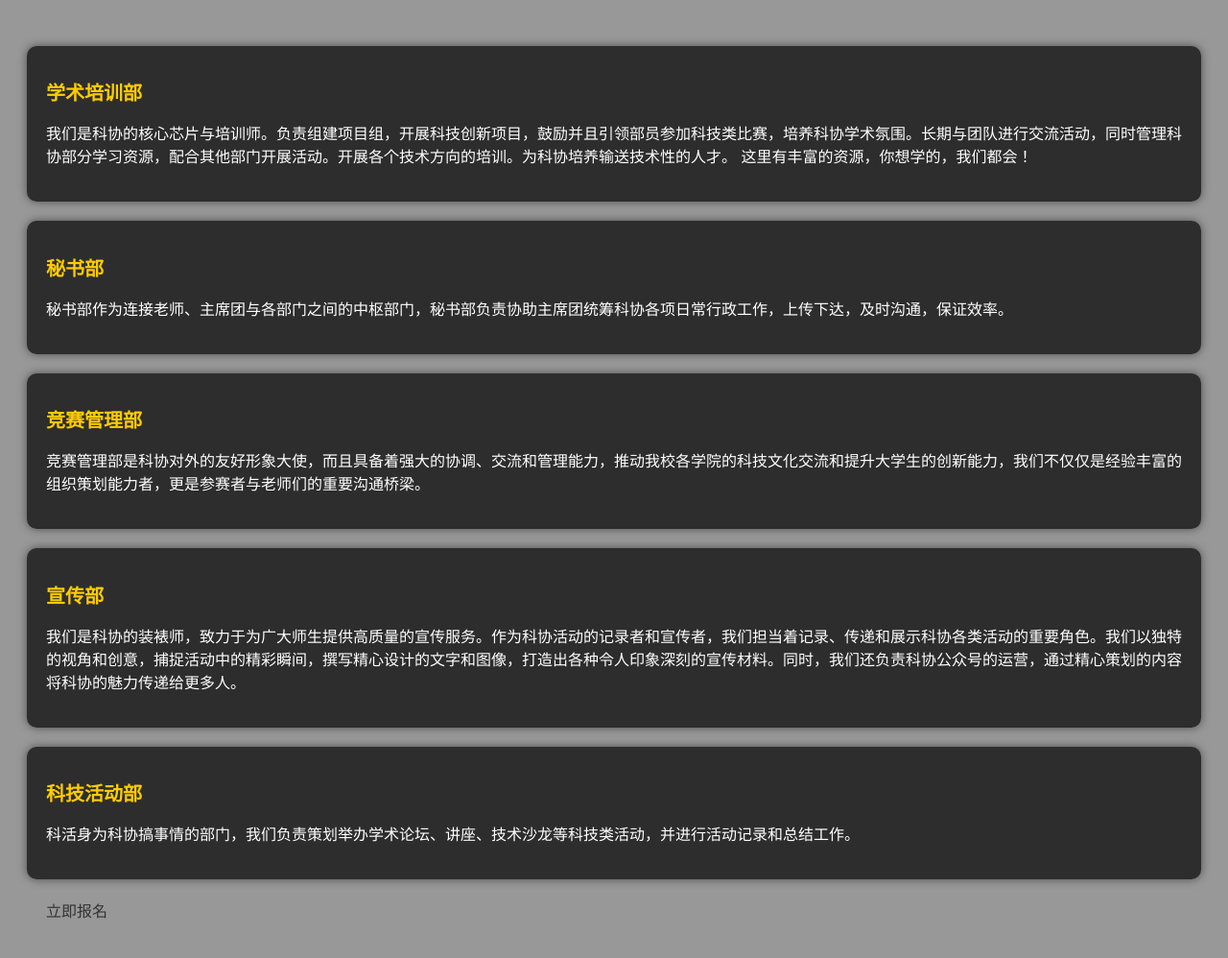
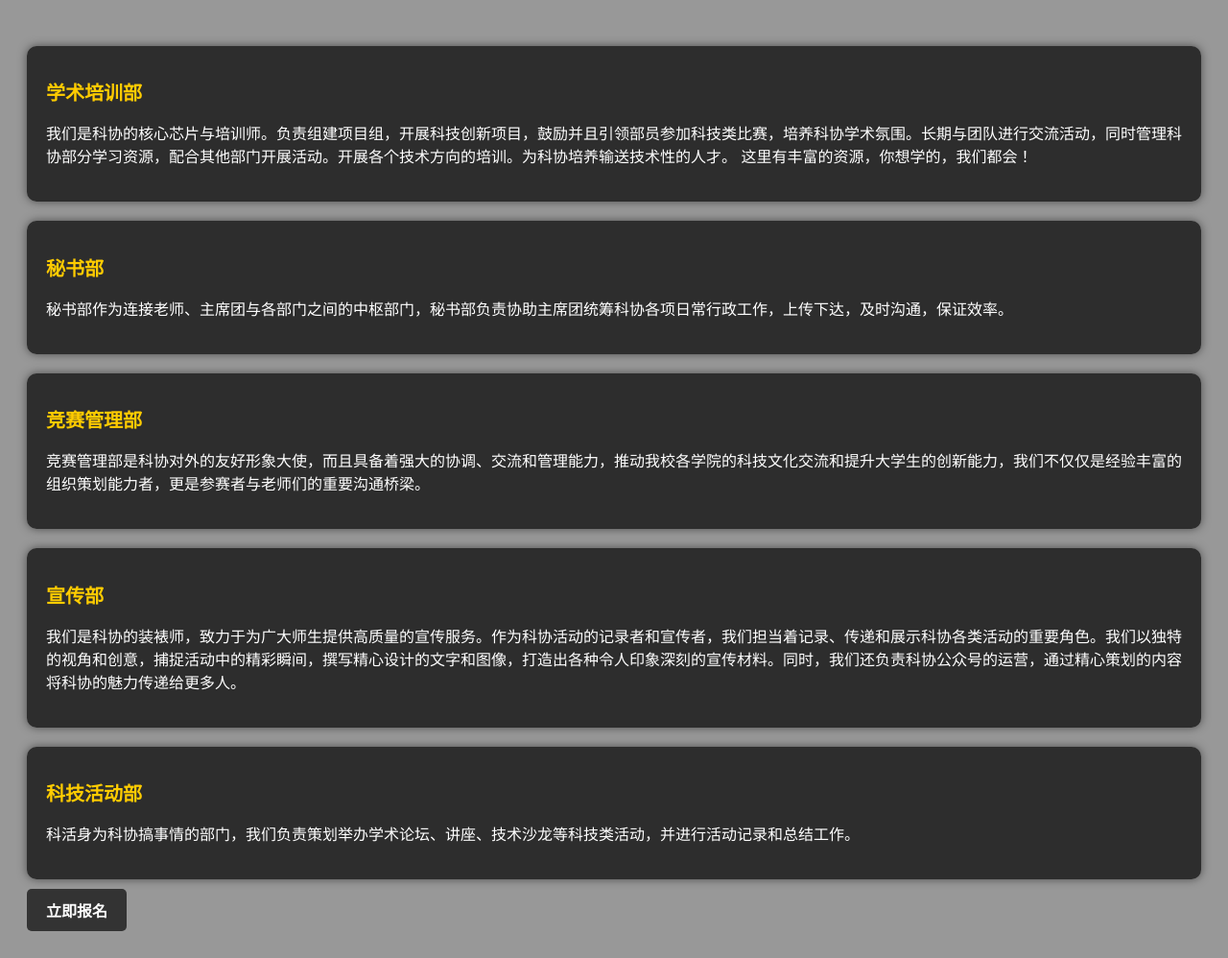
Before and after one commit to liangyuanyong/23-, a plain HTML site: page index.html in a window 1280 px wide. Shown: the whole page at 96% size. Drawn offline with Linux system fonts and the light colour scheme.

Commit message:
Update index.html

```diff
--- a/index.html
+++ b/index.html
@@ -70,13 +70,8 @@
         .btn {
             display: inline-block;
             padding: 10px 20px;
-<<<<<<< HEAD
             background-color:  #333;
             color: #fff;
-=======
-            background-color:  #ffcc00;
-            color: #333;
->>>>>>> ca96df531fb633509f07f6854284f3cdd295c5b0
             font-weight: bold;
             cursor: pointer;
             text-decoration: none;
```
